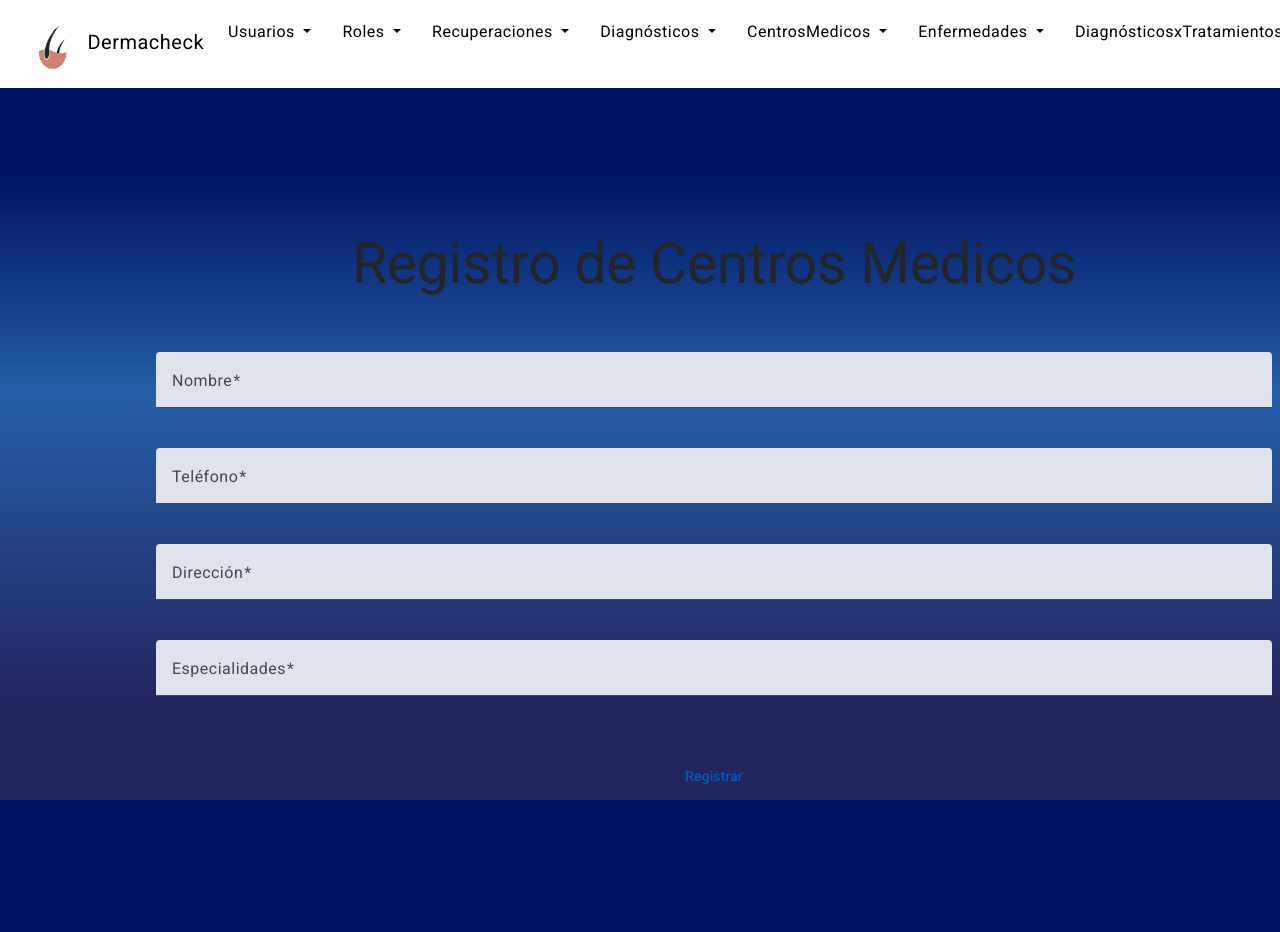
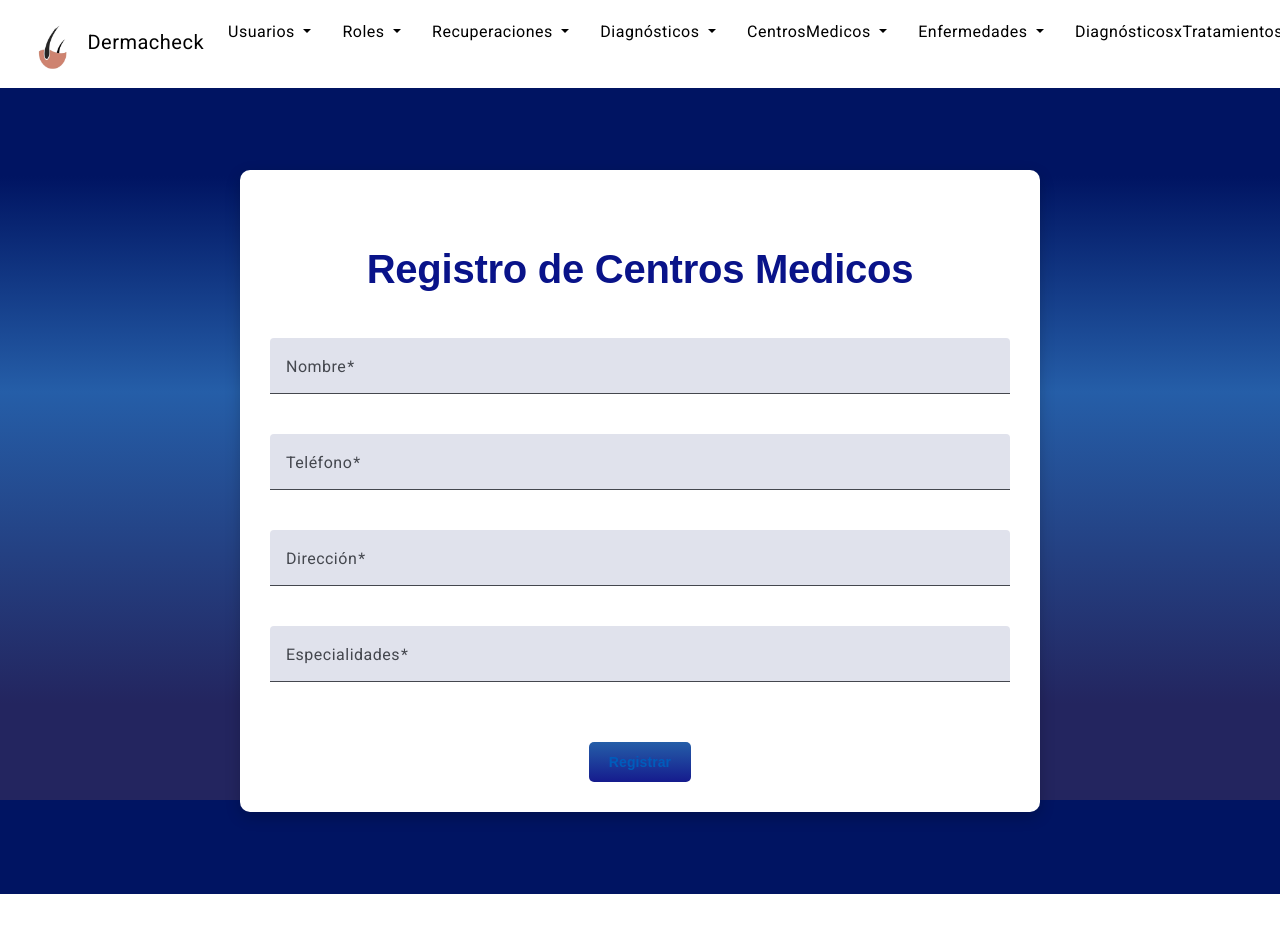
Before and after one commit to alx-2023/DermaCheckFront, an Angular app: page /centros-medicos/insertar in a window 1280 px wide. Shown: the top 932 px of the page. After the commit the page ends 894 px from the top, so only its background shows below. Built offline with nearby package versions, Linux system fonts and the light colour scheme; no server answers.

Commit message:
Estilos de las tablas Rol y Centros Medicos

```diff
--- a/src/app/app.component.css
+++ b/src/app/app.component.css
@@ -36,7 +36,7 @@ body {
 }
 
 .dropdown-menu .dropdown-item {
-  color: #ffffff !important;
+  color: #fff9f9 !important;
 }
 
 .content {
--- a/src/app/app.component.html
+++ b/src/app/app.component.html
@@ -34,8 +34,8 @@
               Recuperaciones
             </a>
             <ul class="dropdown-menu" aria-labelledby="recuperacionesDropdown">
-              <li><a class="dropdown-item" routerLink="/recuperaciones"><mat-icon>list</mat-icon>Listar</a></li>
-              <li><a class="dropdown-item" routerLink="/recuperaciones/insertar"><mat-icon>add</mat-icon>Registrar</a></li>
+              <li><a class="dropdown-item" routerLink="/recuperaciones"><mat-icon>list</mat-icon> Listar </a></li>
+              <li><a class="dropdown-item" routerLink="/recuperaciones/insertar"><mat-icon>add</mat-icon> Registrar </a></li>
             </ul>
           </li>
           <li class="nav-item dropdown">
--- a/src/app/components/centrosmedicos/creaeditacentrosmedicos/creaeditacentrosmedicos.component.css
+++ b/src/app/components/centrosmedicos/creaeditacentrosmedicos/creaeditacentrosmedicos.component.css
@@ -0,0 +1,47 @@
+.container h1 {
+    font-family: 'Merriweather', sans-serif;
+    font-weight: bold;
+    color: #091389;
+    font-size: 2.5em;
+    margin-bottom: 25px;
+}
+.container {
+    max-width: 800px;
+    margin: 5% auto;
+    padding: 30px;
+    background: #ffffff;
+    border-radius: 10px;
+    box-shadow: 0 5px 15px rgba(0, 0, 0, 0.2);
+    color: #fff;
+}
+
+
+mat-form-field {
+    width: 100%;
+
+    border-radius: 5px;
+}
+
+
+.custom-button {
+
+    background: linear-gradient(
+        to bottom,
+        #255EA8 0%,
+        #1D3D9B 50%,
+        #151B8D 100%
+    ) !important;
+    border: none;
+    color: #ffffff;
+    font-family: 'Merriweather', sans-serif;
+    padding: 10px 20px;
+    border-radius: 5px;
+    font-weight: bold;
+    transition: background-color 0.3s;
+
+
+}
+
+.custom-button:hover {
+    background-color: #ffffff;
+}
--- a/src/app/components/centrosmedicos/creaeditacentrosmedicos/creaeditacentrosmedicos.component.html
+++ b/src/app/components/centrosmedicos/creaeditacentrosmedicos/creaeditacentrosmedicos.component.html
@@ -1,4 +1,4 @@
-<div class="container" style="text-align: center; margin: 10%">
+<div class="container" style="text-align: center">
   <div style="margin: 5%">
     <h1>Registro de Centros Medicos</h1>
   </div>
--- a/src/app/components/centrosmedicos/listarcentrosmedicos/listarcentrosmedicos.component.css
+++ b/src/app/components/centrosmedicos/listarcentrosmedicos/listarcentrosmedicos.component.css
@@ -0,0 +1,11 @@
+.container h1 {
+    font-family: 'Merriweather', sans-serif;
+    font-weight: bold;
+    color: #ffffff;
+    font-size: 2.5em;
+    margin-bottom: 25px;
+}
+.paginator-container{
+    width: 500px;
+    margin-left: auto;
+}
--- a/src/app/components/rol/creaeditarol/creaeditarol.component.css
+++ b/src/app/components/rol/creaeditarol/creaeditarol.component.css
@@ -5,6 +5,14 @@
     font-size: 2.5em;
     margin-bottom: 25px;
 }
+.container {
+    max-width: 800px;
+    margin: 5% auto;
+    padding: 65px;
+    background: #ffffff;
+    border-radius: 10px;
+    box-shadow: 0 5px 15px rgba(0, 0, 0, 0.2);
+    color: #fff;}
 
 
 mat-form-field {
@@ -36,14 +44,3 @@ mat-form-field {
 .custom-button:hover {
     background-color: #ffffff;
 }
-
-.mat-form-field {
-    margin-bottom: 20px;
-  }
-
-
-  @media (max-width: 768px) {
-    .col-md-6 {
-      width: 100%;
-    }
-  }
--- a/src/app/components/rol/creaeditarol/creaeditarol.component.html
+++ b/src/app/components/rol/creaeditarol/creaeditarol.component.html
@@ -28,7 +28,7 @@
       </mat-form-field>
 
       <div>
-        <button mat-button class="custom-button">Registrar</button>
+        <button mat-button class="custom-button">Registrar Rol</button>
       </div>
     </form>
   </div>
--- a/src/app/components/rol/listarrol/listarrol.component.css
+++ b/src/app/components/rol/listarrol/listarrol.component.css
@@ -0,0 +1,11 @@
+.container h1 {
+    font-family: 'Merriweather', sans-serif;
+    font-weight: bold;
+    color: #ffffff;
+    font-size: 2.5em;
+    margin-bottom: 25px;
+}
+.paginator-container{
+    width: 500px;
+    margin-left: auto;
+}
--- a/src/app/components/rol/listarrol/listarrol.component.html
+++ b/src/app/components/rol/listarrol/listarrol.component.html
@@ -1,5 +1,5 @@
 <div class="container my-4">
-  <h1 class="text-center">Rol</h1>
+  <h1 class="text-center">Roles</h1>
   <div class="row justify-content-center align-items-center">
     <ng-container *ngFor="let element of pagedData">
       <mat-card class="col-md-4 mb-4" style="margin: 0 20px">
```
